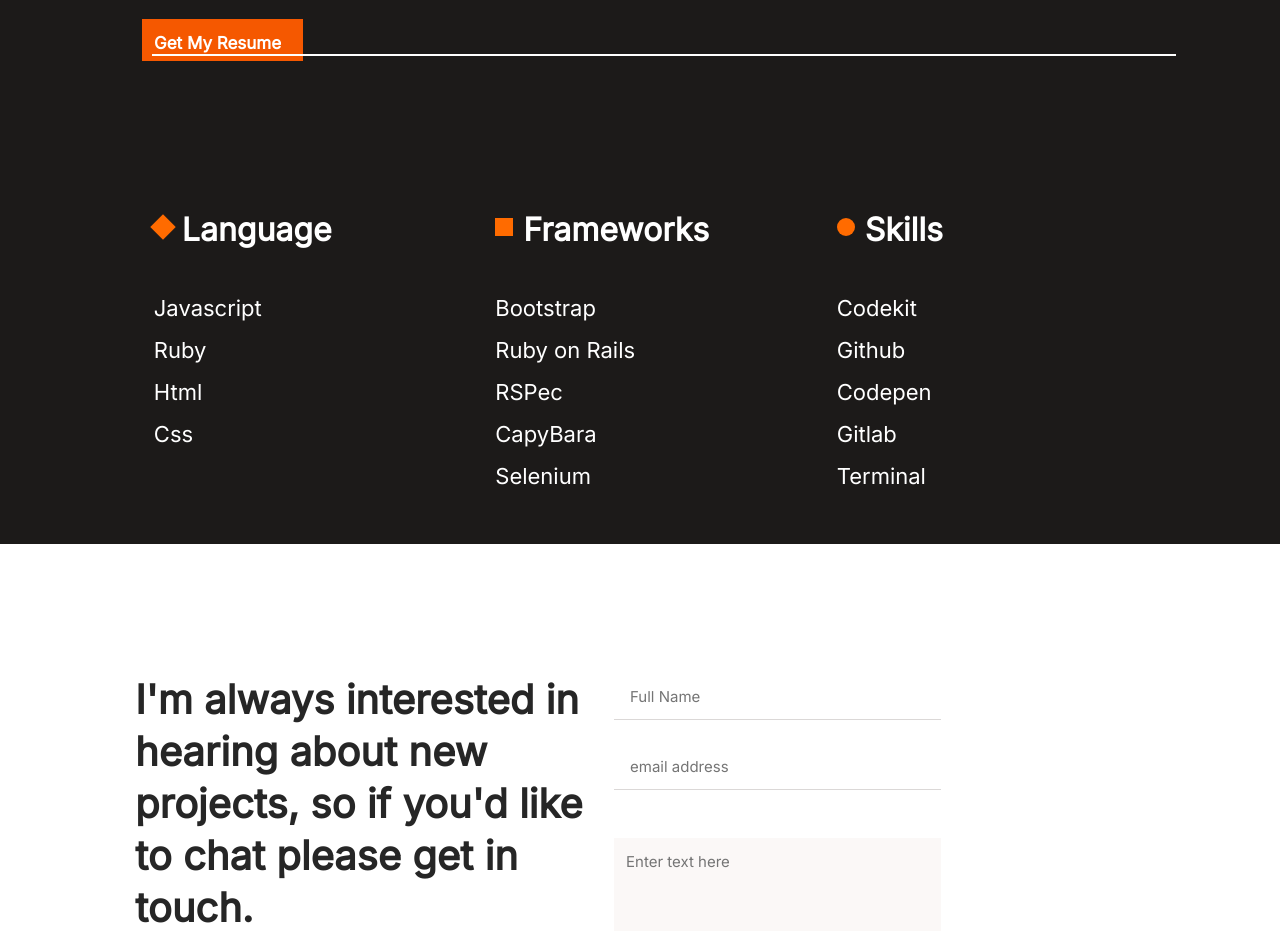
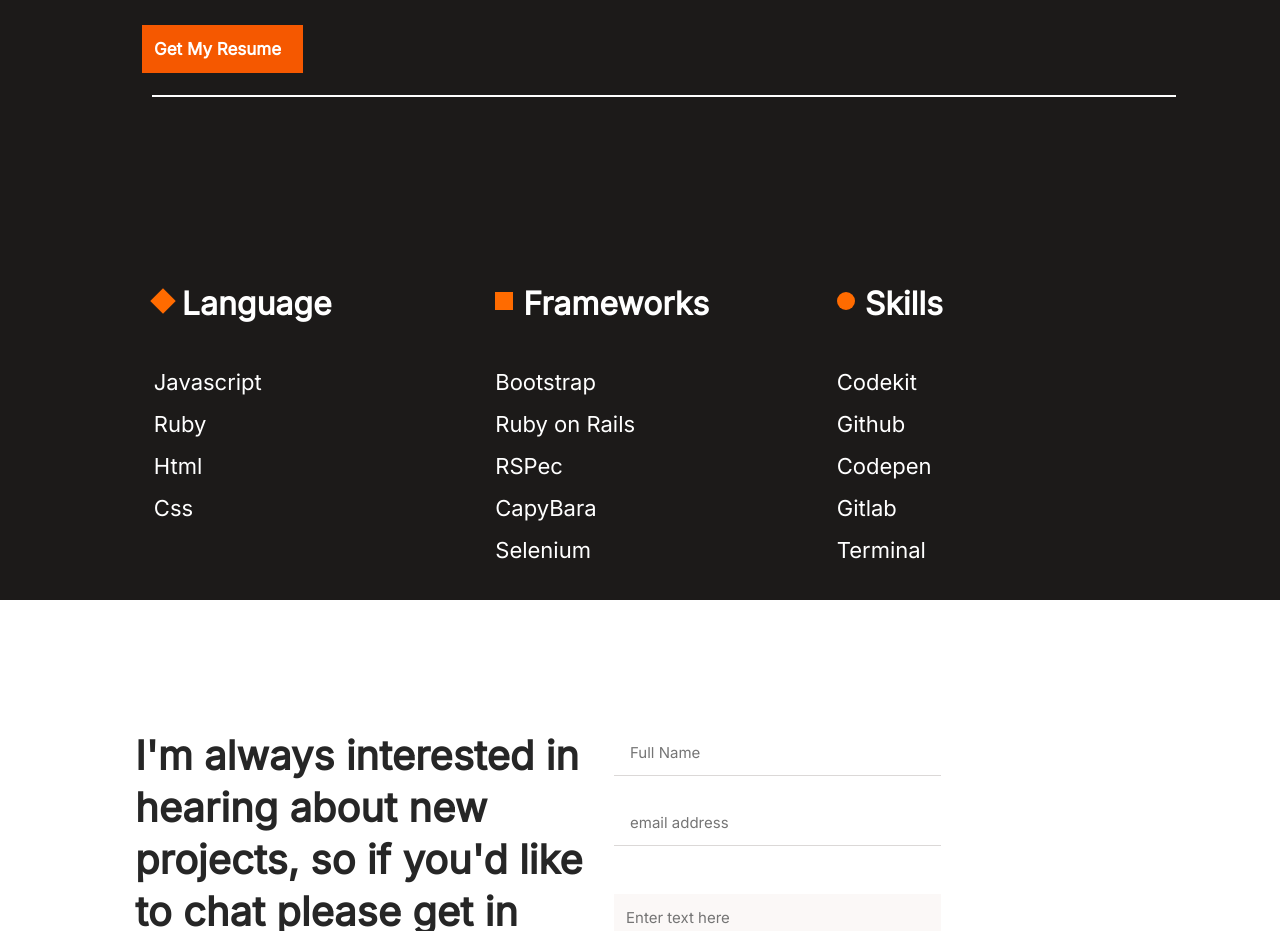
Before and after one commit to FevenSeyfu/Feven-portfolio-v1, a website: page index.html in a window 1280 px wide. Shown: the part 2700-3631 px from the top of the page. Drawn offline with Linux system fonts and the light colour scheme.

```diff
--- a/style.css
+++ b/style.css
@@ -686,7 +686,7 @@
         justify-content:  center;
         gap: 24px;
         width: 100%;
-        height: 1379px;
+        height: 1400px;
         flex: none;
         order: 1;
         flex-grow: 0;
@@ -752,9 +752,9 @@
     .about-section{
         position: absolute;
         width: 100%;
-        height: 1195px;
+        height: 1310px;
         left: 0px;
-        top: 2049px;
+        top: 2055px;
         margin-top: 130px;
         background-image: url('images/illustration-about me.svg');
         background-repeat: no-repeat;
@@ -794,12 +794,12 @@
         flex-direction: row;
         justify-content: center;
         align-items: center;
-        padding: 50px 10%;
+        padding: 20px 10%;
         gap: 52px;
         position: absolute;
         width: 100%;
         height: 596px;
-        top: 582px;
+        top: 650px;
     }
     .skill{
         padding-top: 32px;
@@ -821,7 +821,7 @@
         position: absolute;
         height: 0px;
         margin: 0 10%;
-        top: 575px;
+        top: 610px;
         width: 80%;
         border: 1px solid #FFFFFF;
     }
@@ -837,7 +837,7 @@
         width: 100%;
         height: 590px;
         left: 0;
-        top: 3244px;
+        top: 3300px;
     }
     .form-sec-intro{
         display: flex;
```
